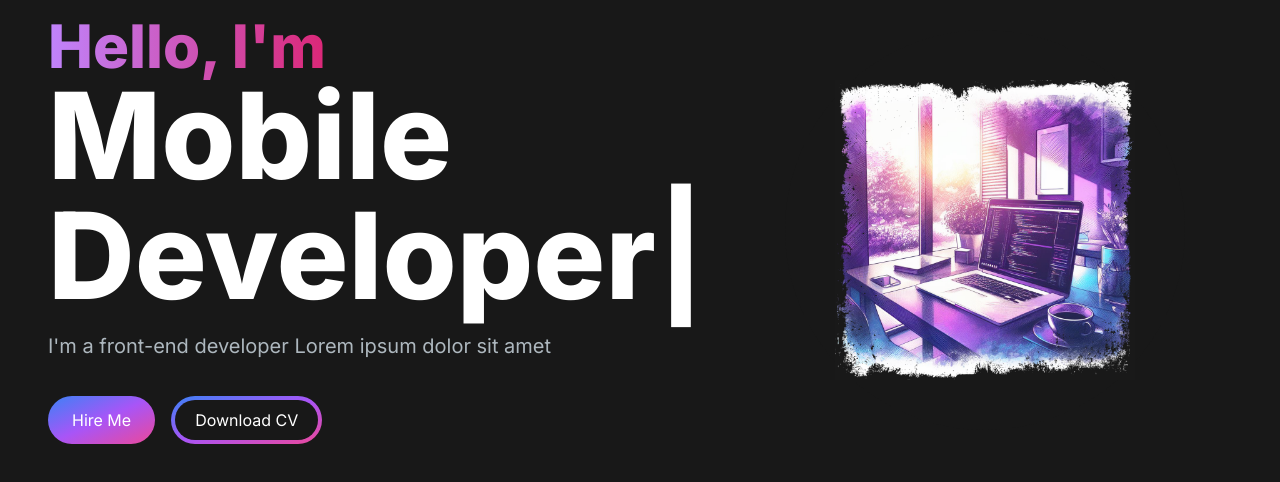
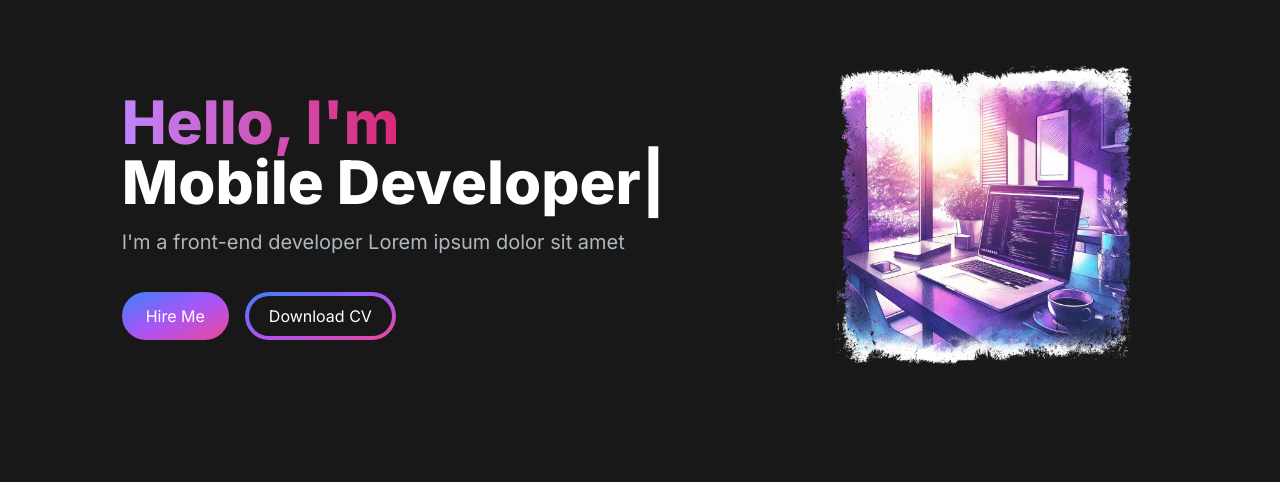
Before and after one commit to JaRoD41/jarod41-portfolio, a Next.js app: page / in a window 1280 px wide. Shown: the top 482 px of the page. Built offline with nearby package versions, Linux system fonts and the light colour scheme.

Commit message:
delete style of the animation and add BR

```diff
--- a/src/components/HeroSection.jsx
+++ b/src/components/HeroSection.jsx
@@ -12,19 +12,19 @@ const HeroSection = () => {
 						<span className='text-transparent bg-clip-text bg-gradient-to-r from-purple-400 to-pink-600'>
 							Hello, I&apos;m{' '}
 						</span>
+						<br />
 						<TypeAnimation
 							sequence={[
 								// Same substring at the start will only be typed out once, initially
 								'Laurent',
 								1000, // wait 1s before replacing "Mice" with "Hamsters"
-								'Full-Stack Developer',
+								'Web Developer',
 								1000,
 								'Mobile Developer',
 								1000,
 							]}
 							wrapper='span'
 							speed={50}
-							style={{ fontSize: '2em', display: 'inline-block' }}
 							repeat={Infinity}
 						/>
 					</h1>
```
